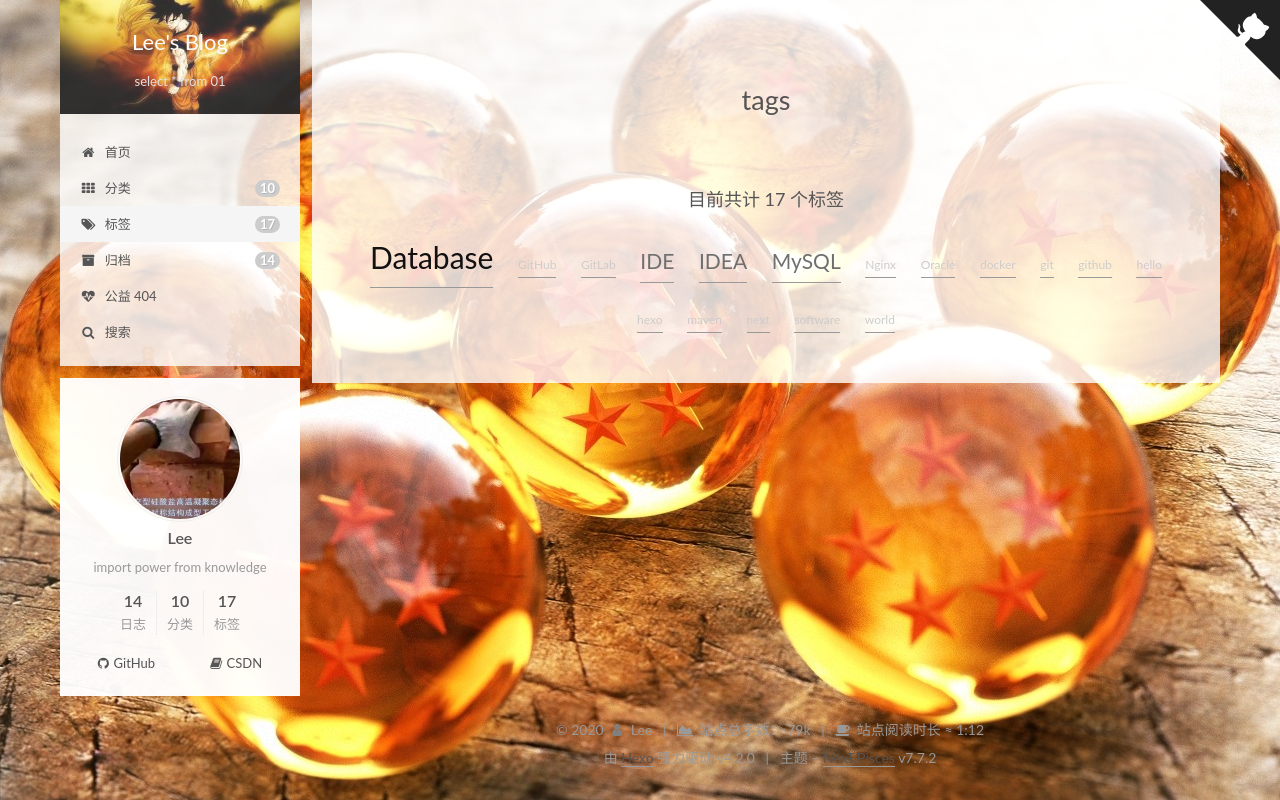
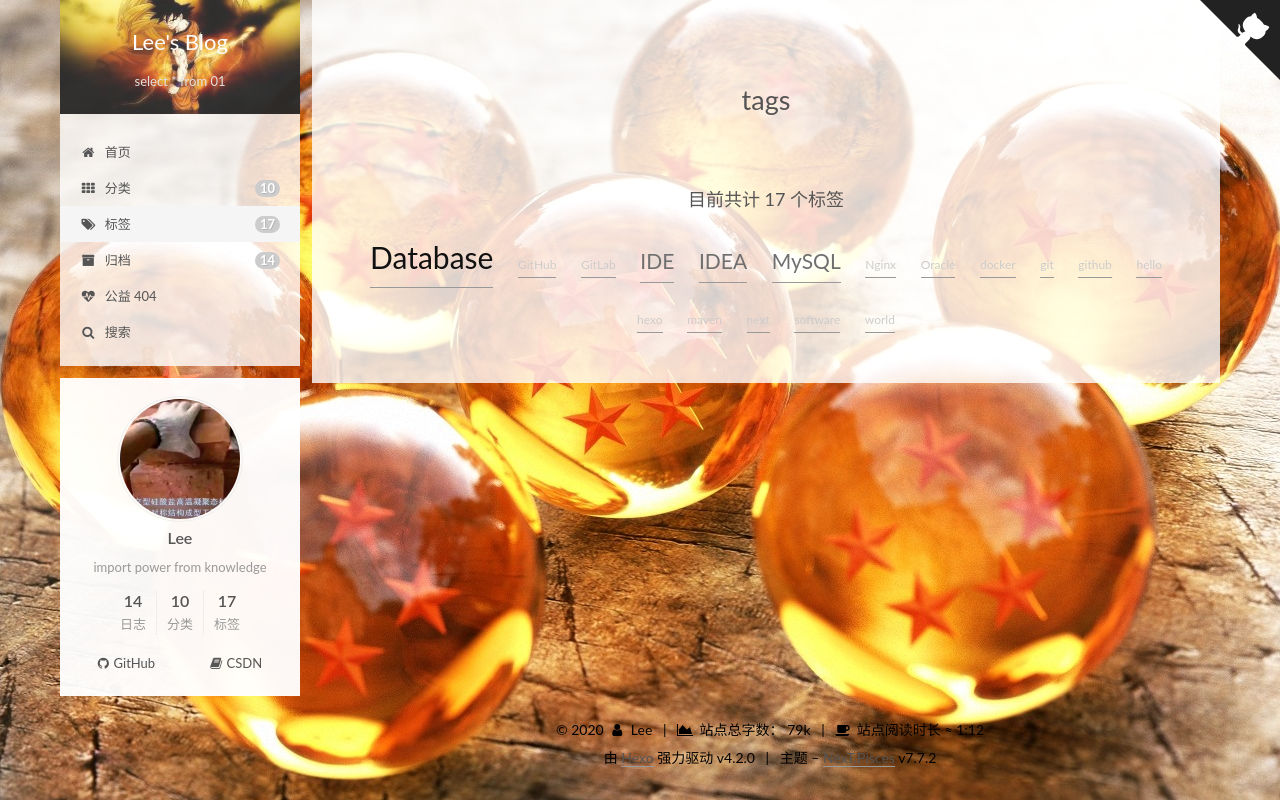
Before and after one commit to zlx01/zlx01.github.io, a plain HTML site: page tags/index.html in a window 1280 px wide. Drawn offline with Linux system fonts and the light colour scheme; no server answers.

Commit message:
Site updated: 2020-05-31 20:29:08

```diff
--- a/css/main.css
+++ b/css/main.css
@@ -1270,7 +1270,7 @@ pre .javascript .function {
 }
 .links-of-author a::before,
 .links-of-author span.exturl::before {
-  background: #e27c2f;
+  background: #32ffc2;
   border-radius: 50%;
   content: ' ';
   display: inline-block;
@@ -1464,7 +1464,7 @@ pre .javascript .function {
   font-size: 0.8125em;
 }
 .footer {
-  color: #999;
+  color: #000;
   font-size: 0.875em;
   padding: 20px 0;
 }
@@ -1475,6 +1475,7 @@ pre .javascript .function {
   right: 0;
 }
 .footer-inner {
+  color: #000;
   box-sizing: border-box;
   margin: 0 auto;
   text-align: center;
@@ -1491,12 +1492,13 @@ pre .javascript .function {
   }
 }
 .with-love {
-  color: #808080;
+  color: #000;
   display: inline-block;
   margin: 0 5px;
 }
 .powered-by,
 .theme-info {
+  color: #000;
   display: inline-block;
 }
 @-moz-keyframes iconAnimate {
```
